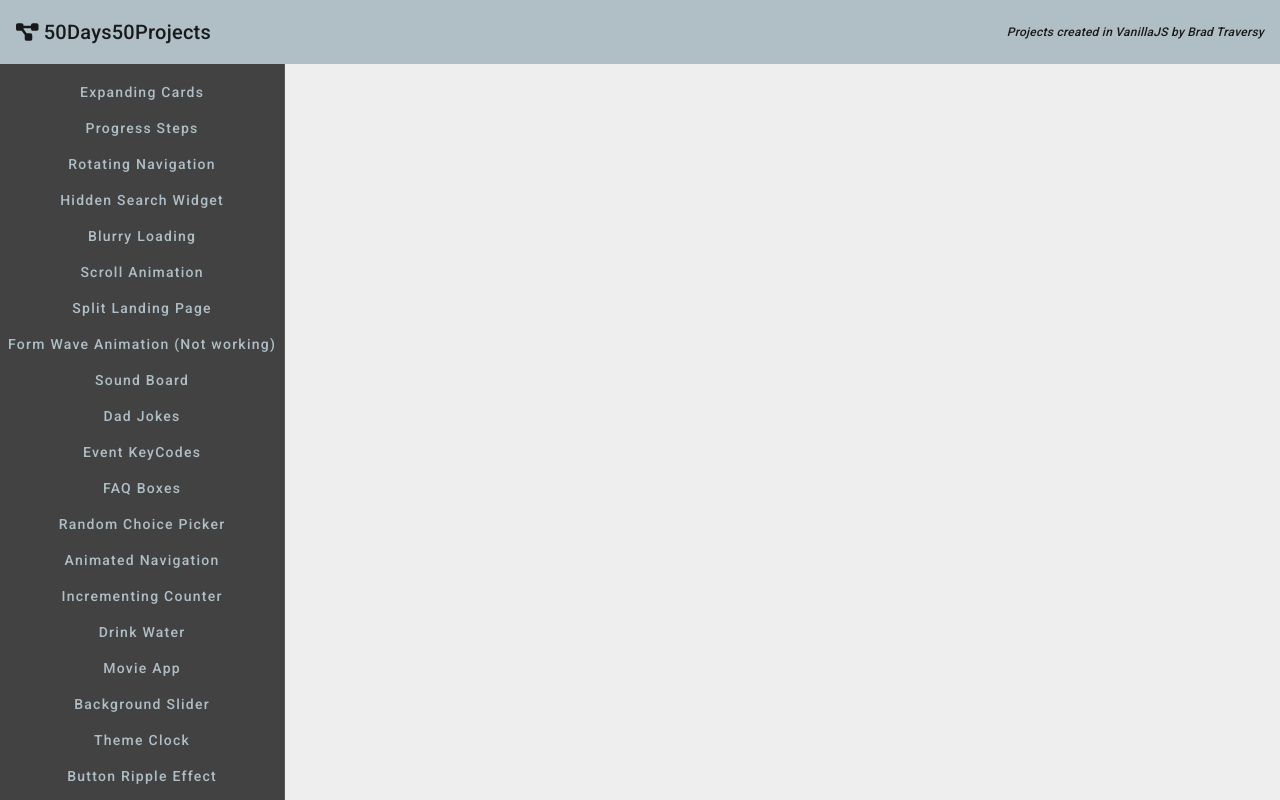
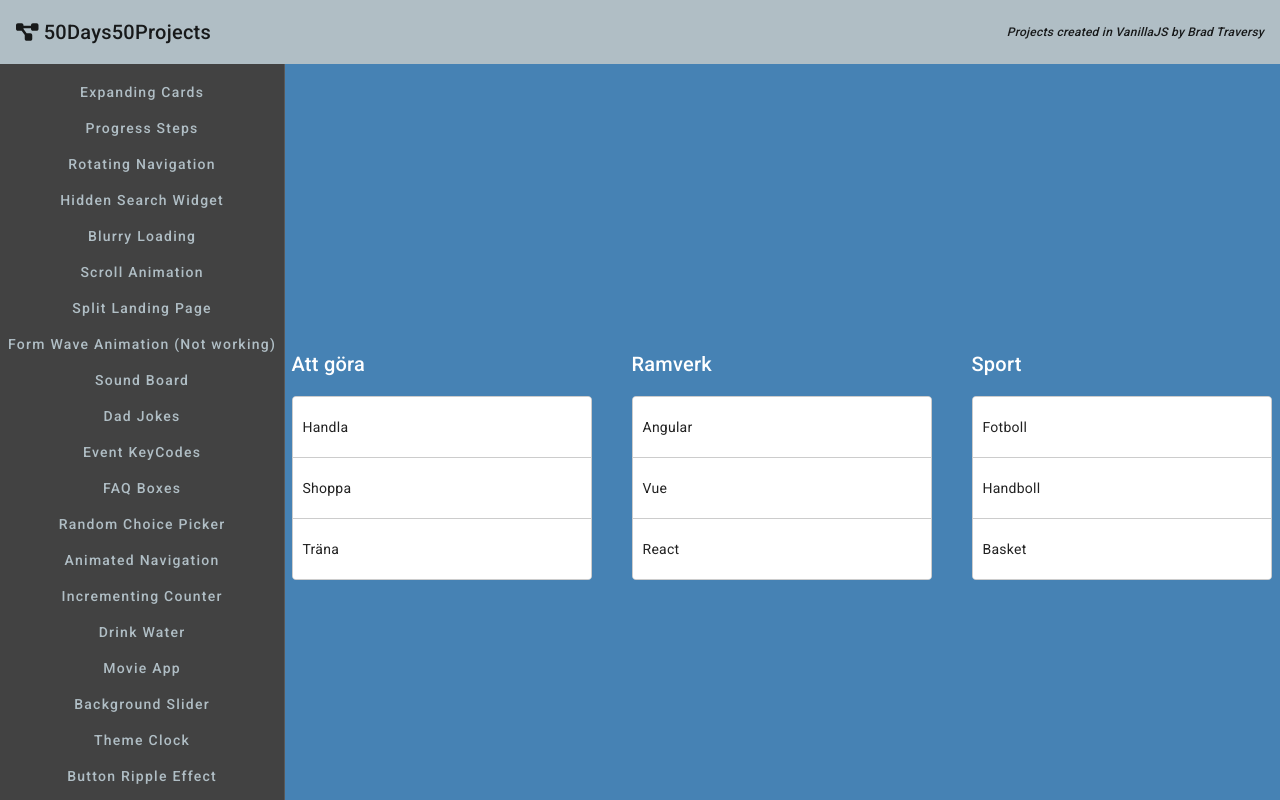
Before and after one commit to JuniorL85/50-50-in-angular, an Angular app: page /drag-n-drop in a window 1280 px wide. Before the commit this address led to /. Built offline with nearby package versions, Linux system fonts and the light colour scheme.

Commit message:
dragNdrop klar

```diff
--- a/src/app/app-routing.module.ts
+++ b/src/app/app-routing.module.ts
@@ -5,6 +5,7 @@ import { BackgroundSliderComponent } from './components/background-slider/backgr
 import { BlurryLoadingComponent } from './components/blurry-loading/blurry-loading.component';
 import { ButtonRippleComponent } from './components/button-ripple/button-ripple.component';
 import { DadJokesComponent } from './components/dad-jokes/dad-jokes.component';
+import { DragNDropComponent } from './components/drag-n-drop/drag-n-drop.component';
 import { DrinkWaterComponent } from './components/drink-water/drink-water.component';
 import { EventKeycodesComponent } from './components/event-keycodes/event-keycodes.component';
 import { ExpandingCardsComponent } from './components/expanding-cards/expanding-cards.component';
@@ -45,6 +46,7 @@ const routes: Routes = [
   { path: 'background-slider', component: BackgroundSliderComponent },
   { path: 'theme-clock', component: ThemeClockComponent },
   { path: 'button-ripple', component: ButtonRippleComponent },
+  { path: 'drag-n-drop', component: DragNDropComponent },
   { path: 'vertical-slider', component: VerticalSliderComponent },
 ];
 
--- a/src/app/app.component.html
+++ b/src/app/app.component.html
@@ -67,6 +67,9 @@
       <button mat-button color="accent" routerLink="/button-ripple">Button Ripple Effect</button>
     </div>
     <div>
+      <button mat-button color="accent" routerLink="/drag-n-drop">Drag N Drop</button>
+    </div>
+    <div>
       <button mat-button color="accent" routerLink="/vertical-slider">Vertical Slider</button>
     </div>
     <div>
--- a/src/app/app.module.ts
+++ b/src/app/app.module.ts
@@ -32,6 +32,7 @@ import { MovieAppComponent } from './components/movie-app/movie-app.component';
 import { ErrorMessageComponent } from './components/error-message/error-message.component';
 import { ThemeClockComponent } from './components/theme-clock/theme-clock.component';
 import { ButtonRippleComponent } from './components/button-ripple/button-ripple.component';
+import { DragNDropComponent } from './components/drag-n-drop/drag-n-drop.component';
 
 @NgModule({
   declarations: [
@@ -58,7 +59,8 @@ import { ButtonRippleComponent } from './components/button-ripple/button-ripple.
     MovieAppComponent,
     ErrorMessageComponent,
     ThemeClockComponent,
-    ButtonRippleComponent
+    ButtonRippleComponent,
+    DragNDropComponent
   ],
   imports: [
     BrowserModule,
--- /dev/null
+++ b/src/app/components/drag-n-drop/drag-n-drop.component.html
@@ -0,0 +1,25 @@
+<!-- <div style="display: flex;" cdkDropListGroup> -->
+
+  <div class="example-container">
+    <div style="width: 300px; margin: 20px;">
+      <h2>Att göra</h2>
+      <div #box1="cdkDropList" [cdkDropListData]="testArray" [cdkDropListConnectedTo]="[box2]" class="example-list" cdkDropList (cdkDropListDropped)="drop($event)">
+        <div class="example-box" cdkDrag *ngFor="let test of testArray">{{test}}</div>
+      </div>
+    </div>
+
+    <div style="width: 300px; margin: 20px;">
+      <h2>Ramverk</h2>
+      <div #box2="cdkDropList" [cdkDropListData]="testArray1" class="example-list" cdkDropList [cdkDropListConnectedTo]="[box3]" (cdkDropListDropped)="drop($event)">
+        <div class="example-box" cdkDrag *ngFor="let test of testArray1">{{test}}</div>
+      </div>
+    </div>
+
+    <div style="width: 300px; margin: 20px;">
+      <h2>Sport</h2>
+      <div #box3="cdkDropList" [cdkDropListData]="testArray2" class="example-list" cdkDropList [cdkDropListConnectedTo]="[box1]" (cdkDropListDropped)="drop($event)">
+        <div class="example-box" cdkDrag *ngFor="let test of testArray2">{{test}}</div>
+      </div>
+    </div>
+  </div>
+<!-- </div> -->
--- /dev/null
+++ b/src/app/components/drag-n-drop/drag-n-drop.component.scss
@@ -0,0 +1,92 @@
+:host {
+  background-color: steelblue;
+  display: flex;
+  align-items: center;
+  justify-content: center;
+  height: 100vh;
+  overflow: hidden;
+  margin: 0;
+}
+
+.example-container {
+  display: flex;
+  justify-content: space-between;
+}
+
+.example-list {
+  border: solid 1px #ccc;
+  min-height: 60px;
+  background: white;
+  border-radius: 4px;
+  overflow: hidden;
+  display: block;
+}
+
+.example-box {
+  padding: 20px 10px;
+  border-bottom: solid 1px #ccc;
+  color: rgba(0, 0, 0, 0.87);
+  display: flex;
+  flex-direction: row;
+  align-items: center;
+  justify-content: space-between;
+  box-sizing: border-box;
+  cursor: move;
+  background: white;
+  font-size: 14px;
+}
+
+.cdk-drag-preview {
+  box-sizing: border-box;
+  border-radius: 4px;
+  box-shadow: 0 5px 5px -3px rgba(0, 0, 0, 0.2),
+              0 8px 10px 1px rgba(0, 0, 0, 0.14),
+              0 3px 14px 2px rgba(0, 0, 0, 0.12);
+}
+
+.cdk-drag-placeholder {
+  opacity: 0;
+}
+
+.cdk-drag-animating {
+  transition: transform 250ms cubic-bezier(0, 0, 0.2, 1);
+}
+
+.example-box:last-child {
+  border: none;
+}
+
+.example-list.cdk-drop-list-dragging .example-box:not(.cdk-drag-placeholder) {
+  transition: transform 250ms cubic-bezier(0, 0, 0.2, 1);
+}
+
+// .empty {
+//   height: 150px;
+//   width: 150px;
+//   margin: 10px;
+//   border: solid 3px black;
+//   background: white;
+// }
+
+// .fill {
+//   // background-image: url('https://source.unsplash.com/random/150x150');
+//   height: 150px;
+//   width: 150px;
+//   cursor: pointer;
+// }
+
+// .hold {
+//   border: solid 5px #ccc;
+// }
+
+// .hovered {
+//   background-color: #333;
+//   border-color: white;
+//   border-style: dashed;
+// }
+
+// @media (max-width: 800px) {
+//   :host {
+//     flex-direction: column;
+//   }
+// }
--- /dev/null
+++ b/src/app/components/drag-n-drop/drag-n-drop.component.ts
@@ -0,0 +1,43 @@
+import { CdkDragDrop, moveItemInArray, transferArrayItem } from '@angular/cdk/drag-drop';
+import { Component, ElementRef, OnInit } from '@angular/core';
+
+@Component({
+  selector: 'app-drag-n-drop',
+  templateUrl: './drag-n-drop.component.html',
+  styleUrls: ['./drag-n-drop.component.scss']
+})
+export class DragNDropComponent implements OnInit {
+
+  fill: any;
+  empties: any;
+  emptiesArray: any;
+  testArray = ['Handla', 'Shoppa', 'Träna']
+  testArray1 = ['Angular', 'Vue', 'React']
+  testArray2 = ['Fotboll', 'Handboll', 'Basket']
+
+  constructor(private elRef: ElementRef) {}
+
+  ngOnInit(): void {
+    this.fill = this.elRef.nativeElement.querySelector('.fill');
+    this.empties = this.elRef.nativeElement.querySelectorAll('.empty');
+    this.emptiesArray = Array.from(this.empties);
+  }
+
+  drop(event: CdkDragDrop<string[]>) {
+    if (event.previousContainer === event.container) {
+      moveItemInArray(
+        event.container.data,
+        event.previousIndex,
+        event.currentIndex
+      );
+    } else {
+      transferArrayItem(
+        event.previousContainer.data,
+        event.container.data,
+        event.previousIndex,
+        event.currentIndex
+      );
+    }
+  }
+
+}
```
Also changed, not shown: src/app/shared/shared.module.ts (+6 -2 lines).
